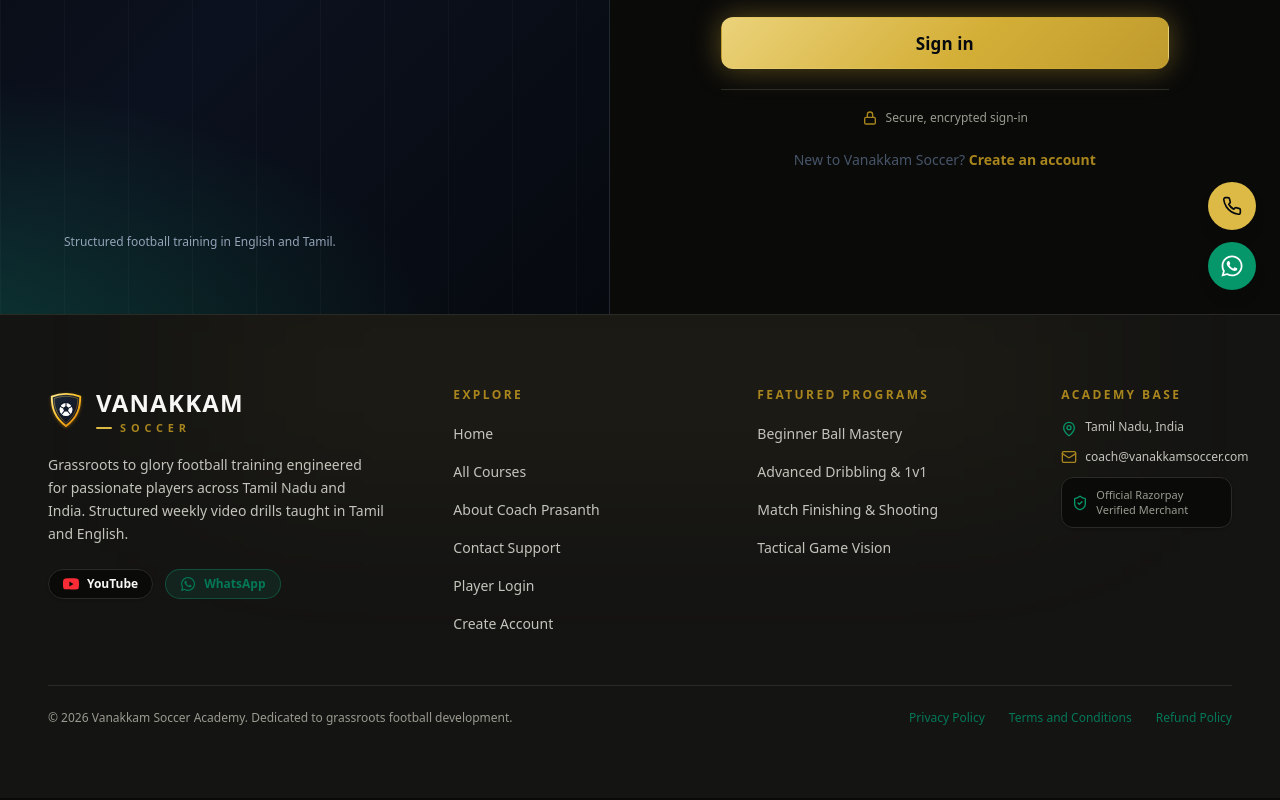
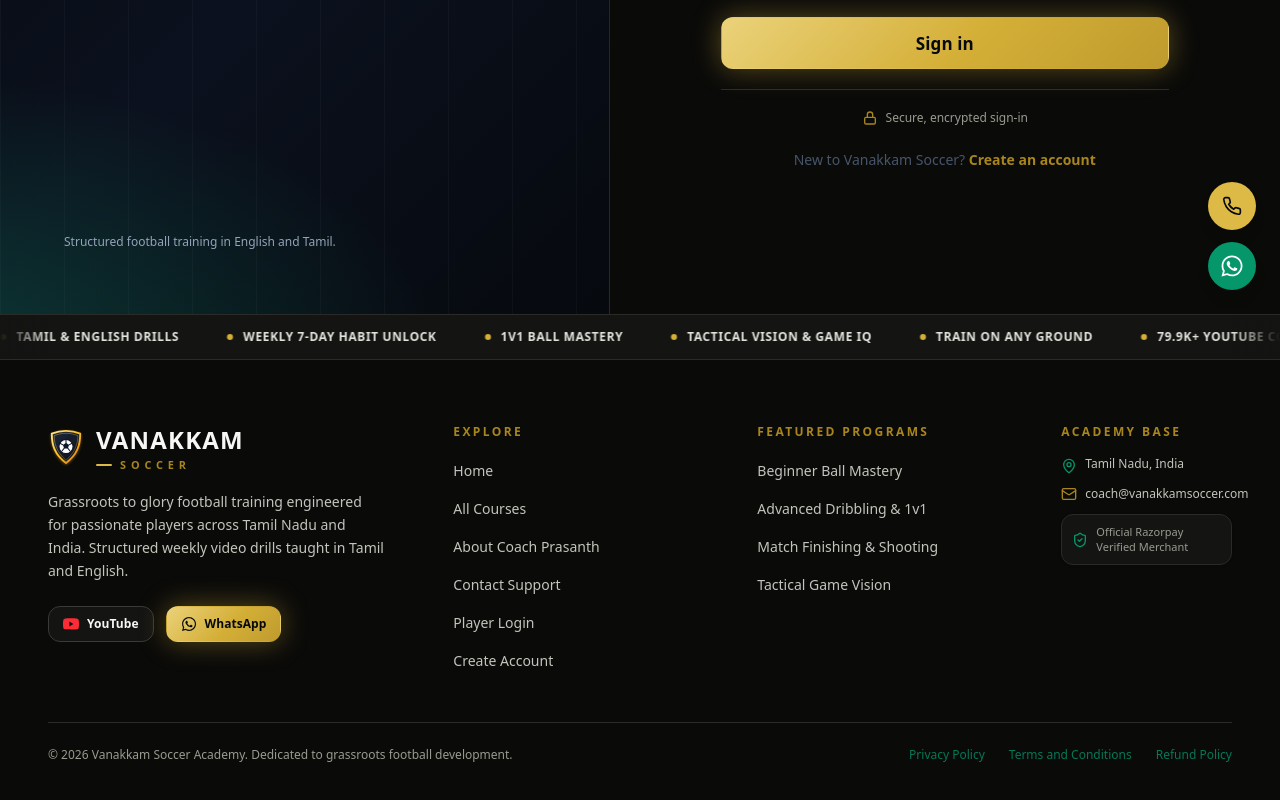
Before and after one commit to Gnanavinith/FootballCourseSelling, a React (Vite) app in the folder Client/: page /login in a window 1280 px wide. Shown: the part 486-1286 px from the top of the page. Built offline with nearby package versions, Linux system fonts and the light colour scheme; no server answers; a web font is replaced by a local one.

Commit message:
Style Footer with matching Hero marquee ticker, theme tokens, and button styling

```diff
--- a/Client/src/components/landing/Footer.jsx
+++ b/Client/src/components/landing/Footer.jsx
@@ -28,16 +28,52 @@ const LEGAL = [
   { href: '#', label: 'Refund Policy' },
 ]
 
+const FOOTER_SKILLS = [
+  'Grassroots to Glory',
+  'Tamil & English Drills',
+  'Weekly 7-Day Habit Unlock',
+  '1v1 Ball Mastery',
+  'Tactical Vision & Game IQ',
+  'Train on Any Ground',
+  '79.9K+ YouTube Community',
+  'Coach Prasanth Mentorship',
+]
+
 export default function Footer() {
   return (
-    <footer className="relative overflow-hidden bg-surface text-fg border-t border-line transition-colors duration-300">
-      {/* Subtle top stadium glow */}
+    <footer className="relative overflow-hidden bg-page text-fg border-t border-line transition-colors duration-300">
+      {/* Top Scrolling Values Ticker matching Hero */}
       <div
-        aria-hidden="true"
-        className="pointer-events-none absolute left-1/2 top-0 -translate-x-1/2 h-32 w-full max-w-4xl bg-gold-400/[0.08] dark:bg-gold-400/[0.03] blur-[100px]"
-      />
+        className="relative overflow-hidden border-b border-line bg-surface py-3.5 motion-reduce:overflow-x-auto"
+        aria-label="Academy Core Values"
+      >
+        <div
+          aria-hidden="true"
+          className="pointer-events-none absolute inset-y-0 left-0 z-10 w-12 bg-gradient-to-r from-surface to-transparent motion-reduce:hidden"
+        />
+        <div
+          aria-hidden="true"
+          className="pointer-events-none absolute inset-y-0 right-0 z-10 w-12 bg-gradient-to-l from-surface to-transparent motion-reduce:hidden"
+        />
 
-      <div className="container-page py-14 sm:py-18 relative z-10">
+        <div className="flex w-max animate-marquee will-change-transform hover:[animation-play-state:paused] motion-reduce:animate-none">
+          {[0, 1].map((copy) => (
+            <ul key={copy} className="flex shrink-0 items-center" aria-hidden={copy === 1}>
+              {FOOTER_SKILLS.map((s) => (
+                <li
+                  key={s}
+                  className="flex items-center gap-2.5 whitespace-nowrap pl-8 text-xs font-bold uppercase tracking-wider text-fg-body sm:pl-12"
+                >
+                  <span className="h-1.5 w-1.5 shrink-0 rounded-full bg-gold-500" aria-hidden="true" />
+                  {s}
+                </li>
+              ))}
+            </ul>
+          ))}
+        </div>
+      </div>
+
+      <div className="container-page py-12 sm:py-16 relative z-10">
         <div className="grid grid-cols-1 gap-10 md:grid-cols-12 md:gap-8">
           {/* Brand Column */}
           <div className="md:col-span-4">
@@ -65,7 +101,7 @@ export default function Footer() {
                 href="https://youtube.com/@vanakkamsoccer"
                 target="_blank"
                 rel="noopener noreferrer"
-                className="inline-flex items-center gap-2 rounded-full border border-line bg-page px-3.5 py-1.5 text-xs font-semibold text-fg shadow-sm transition-all hover:border-gold-500 hover:text-gold-600 dark:hover:text-gold-400"
+                className="btn btn-sm btn-outline inline-flex items-center gap-2 text-xs font-semibold"
               >
                 <svg viewBox="0 0 24 24" className="h-4 w-4 fill-red-500" aria-hidden="true">
                   <path d="M23.498 6.186a3.016 3.016 0 0 0-2.122-2.136C19.505 3.545 12 3.545 12 3.545s-7.505 0-9.377.505A3.017 3.017 0 0 0 .502 6.186C0 8.07 0 12 0 12s0 3.93.502 5.814a3.016 3.016 0 0 0 2.122 2.136c1.871.505 9.376.505 9.376.505s7.505 0 9.377-.505a3.015 3.015 0 0 0 2.122-2.136C24 15.93 24 12 24 12s0-3.93-.502-5.814zM9.545 15.568V8.432L15.818 12l-6.273 3.568z"/>
@@ -77,7 +113,7 @@ export default function Footer() {
                 href={WHATSAPP_LINK}
                 target="_blank"
                 rel="noreferrer"
-                className="inline-flex items-center gap-2 rounded-full border border-pitch-500/30 bg-pitch-500/10 px-3.5 py-1.5 text-xs font-semibold text-pitch-700 transition-all hover:bg-pitch-500/20 dark:text-pitch-300"
+                className="btn btn-sm btn-primary inline-flex items-center gap-2 text-xs font-bold shadow-glow"
               >
                 <FaWhatsapp className="h-4 w-4" />
                 <span>WhatsApp</span>
@@ -95,7 +131,7 @@ export default function Footer() {
                 <li key={l.to}>
                   <Link
                     to={l.to}
-                    className="inline-block text-sm text-fg-2 transition-colors duration-200 hover:text-fg"
+                    className="inline-block text-sm text-fg-2 transition-colors duration-200 hover:text-gold-600 dark:hover:text-gold-400"
                   >
                     {l.label}
                   </Link>
@@ -137,7 +173,7 @@ export default function Footer() {
                 <Mail className="h-4 w-4 shrink-0 text-gold-600 dark:text-gold-400" />
                 <span>coach@vanakkamsoccer.com</span>
               </p>
-              <div className="rounded-xl border border-line bg-page p-2.5 text-[11px] text-fg-3 shadow-sm flex items-center gap-2 mt-3">
+              <div className="rounded-xl border border-line bg-surface p-2.5 text-[11px] text-fg-3 shadow-sm flex items-center gap-2 mt-3">
                 <ShieldCheck className="h-4 w-4 text-pitch-600 dark:text-pitch-400 shrink-0" />
                 <span>Official Razorpay Verified Merchant</span>
               </div>
@@ -155,7 +191,7 @@ export default function Footer() {
               <a
                 key={item.label}
                 href={item.href}
-                className="hover:text-fg transition-colors"
+                className="hover:text-gold-600 dark:hover:text-gold-400 transition-colors"
               >
                 {item.label}
               </a>
--- a/Client/src/components/landing/Hero.jsx
+++ b/Client/src/components/landing/Hero.jsx
@@ -26,7 +26,7 @@ function VideoPlayer() {
   );
 
   return (
-    <div className="relative aspect-video w-full overflow-hidden rounded-2xl border border-line bg-ink-950 shadow-sm">
+    <div className="relative aspect-video w-full overflow-hidden rounded-2xl bg-ink-950 shadow-sm">
       {playing ? (
         <iframe
           src={`https://www.youtube-nocookie.com/embed/${VIDEO_ID}?autoplay=1&rel=0&playsinline=1`}
@@ -129,18 +129,34 @@ export default function Hero() {
         </div>
       </div>
 
-      {/* What you'll train: static, no animation */}
-      <div className="border-y border-line bg-surface">
-        <div className="container-page py-5">
-          <h2 className="sr-only">What you will train</h2>
-          <ul className="grid grid-cols-2 gap-x-6 gap-y-3 text-sm font-semibold text-fg-body sm:grid-cols-4">
+      {/* What you'll train: scrolling strip (transform-only animation) */}
+      <div
+        className="relative overflow-hidden border-y border-line bg-surface py-4 motion-reduce:overflow-x-auto"
+        aria-label="What you will train"
+      >
+        <div
+          aria-hidden="true"
+          className="pointer-events-none absolute inset-y-0 left-0 z-10 w-10 bg-gradient-to-r from-surface to-transparent motion-reduce:hidden"
+        />
+        <div
+          aria-hidden="true"
+          className="pointer-events-none absolute inset-y-0 right-0 z-10 w-10 bg-gradient-to-l from-surface to-transparent motion-reduce:hidden"
+        />
+
+        <div className="flex w-max animate-marquee will-change-transform hover:[animation-play-state:paused] motion-reduce:animate-none">
+          {[0, 1].map((copy) => (
+            <ul key={copy} className="flex shrink-0 items-center" aria-hidden={copy === 1}>
               {SKILLS.map((s) => (
-              <li key={s} className="flex items-center gap-2.5">
+                <li
+                  key={s}
+                  className="flex items-center gap-2.5 whitespace-nowrap pl-8 text-sm font-semibold text-fg-body sm:pl-12"
+                >
                   <span className="h-1.5 w-1.5 shrink-0 rounded-full bg-gold-500" aria-hidden="true" />
                   {s}
                 </li>
               ))}
             </ul>
+          ))}
         </div>
       </div>
     </section>
```
Lines whose indentation alone changed are shown as unchanged.
